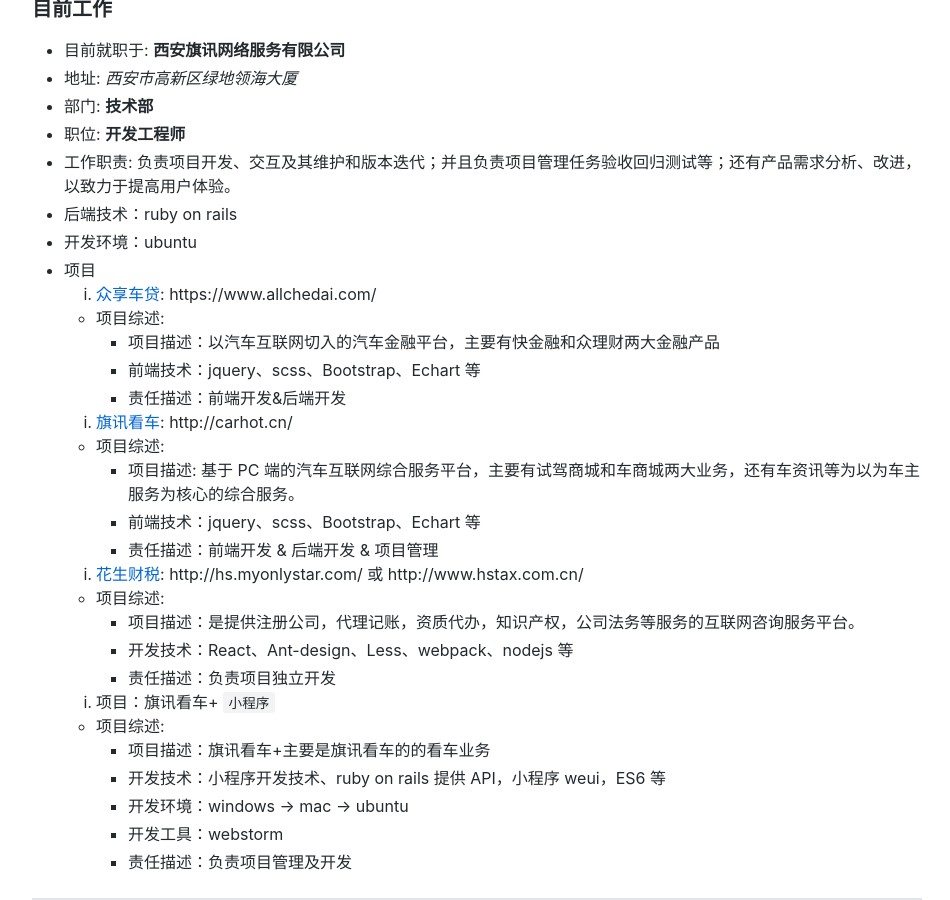
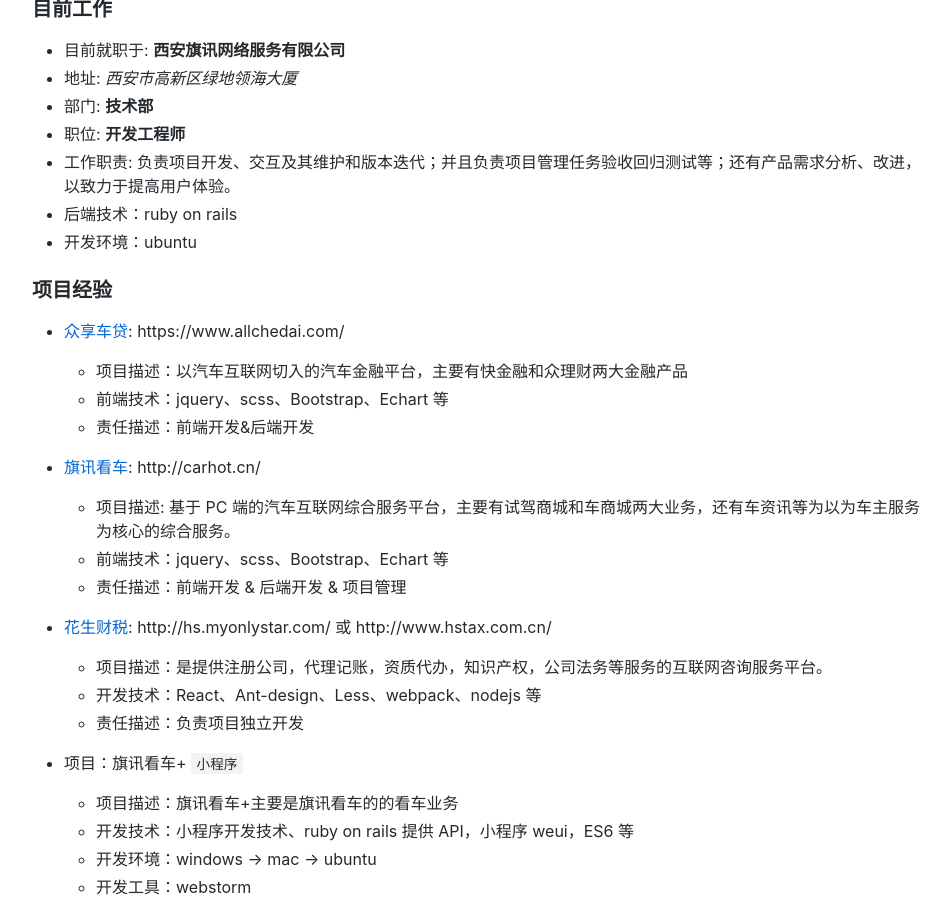
Before and after one commit to davidkoojohn/davidkoojohn.github.io, a Jekyll site: the page built from resume.md, in a window 1280 px wide and 900 px high, scrolled down 666 px. Shown: the whole window, without its empty margins (163-1113 px from the left). Built offline with Jekyll 4.4.1, drawn with Linux system fonts in a browser that asks for light colours; comment, search, counter and statistics services are not loaded.

Commit message:
update resume

```diff
--- a/resume.md
+++ b/resume.md
@@ -16,36 +16,34 @@
 * 工作职责: 负责项目开发、交互及其维护和版本迭代；并且负责项目管理任务验收回归测试等；还有产品需求分析、改进，以致力于提高用户体验。
 * 后端技术：ruby on rails
 * 开发环境：ubuntu
-* 项目
-  1. [众享车贷](https://www.allchedai.com/): https://www.allchedai.com/
 
-    * 项目综述:
-      * 项目描述：以汽车互联网切入的汽车金融平台，主要有快金融和众理财两大金融产品
-      * 前端技术：jquery、scss、Bootstrap、Echart 等
-      * 责任描述：前端开发&后端开发
+### 项目经验
 
-  2. [旗讯看车](http://carhot.cn/): http://carhot.cn/
+* [众享车贷](https://www.allchedai.com/): https://www.allchedai.com/
 
-    * 项目综述:
-      * 项目描述: 基于 PC 端的汽车互联网综合服务平台，主要有试驾商城和车商城两大业务，还有车资讯等为以为车主服务为核心的综合服务。
-      * 前端技术：jquery、scss、Bootstrap、Echart 等
-      * 责任描述：前端开发 & 后端开发 & 项目管理
+    * 项目描述：以汽车互联网切入的汽车金融平台，主要有快金融和众理财两大金融产品
+    * 前端技术：jquery、scss、Bootstrap、Echart 等
+    * 责任描述：前端开发&后端开发
 
-  3. [花生财税](http://hs.myonlystar.com): http://hs.myonlystar.com/ 或 http://www.hstax.com.cn/
+* [旗讯看车](http://carhot.cn/): http://carhot.cn/
 
-    * 项目综述:
-      * 项目描述：是提供注册公司，代理记账，资质代办，知识产权，公司法务等服务的互联网咨询服务平台。
-      * 开发技术：React、Ant-design、Less、webpack、nodejs 等
-      * 责任描述：负责项目独立开发
+    * 项目描述: 基于 PC 端的汽车互联网综合服务平台，主要有试驾商城和车商城两大业务，还有车资讯等为以为车主服务为核心的综合服务。
+    * 前端技术：jquery、scss、Bootstrap、Echart 等
+    * 责任描述：前端开发 & 后端开发 & 项目管理
 
-  4. 项目：旗讯看车+ `小程序`
+* [花生财税](http://hs.myonlystar.com): http://hs.myonlystar.com/ 或 http://www.hstax.com.cn/
 
-    * 项目综述:
-      * 项目描述：旗讯看车+主要是旗讯看车的的看车业务
-      * 开发技术：小程序开发技术、ruby on rails 提供 API，小程序 weui，ES6 等
-      * 开发环境：windows -> mac -> ubuntu
-      * 开发工具：webstorm
-      * 责任描述：负责项目管理及开发
+    * 项目描述：是提供注册公司，代理记账，资质代办，知识产权，公司法务等服务的互联网咨询服务平台。
+    * 开发技术：React、Ant-design、Less、webpack、nodejs 等
+    * 责任描述：负责项目独立开发
+
+* 项目：旗讯看车+ `小程序`
+
+    * 项目描述：旗讯看车+主要是旗讯看车的的看车业务
+    * 开发技术：小程序开发技术、ruby on rails 提供 API，小程序 weui，ES6 等
+    * 开发环境：windows -> mac -> ubuntu
+    * 开发工具：webstorm
+    * 责任描述：负责项目管理及开发
 
 ---
 
```
